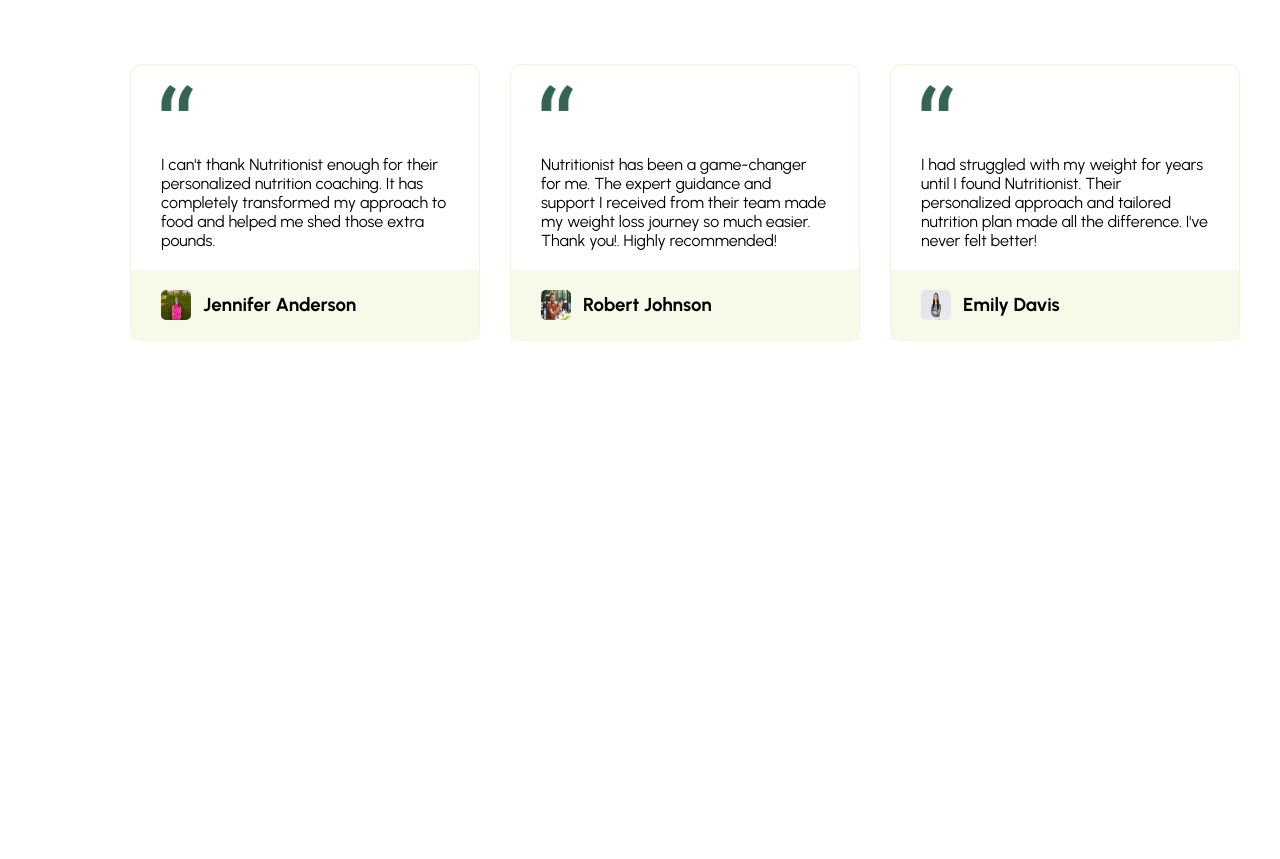
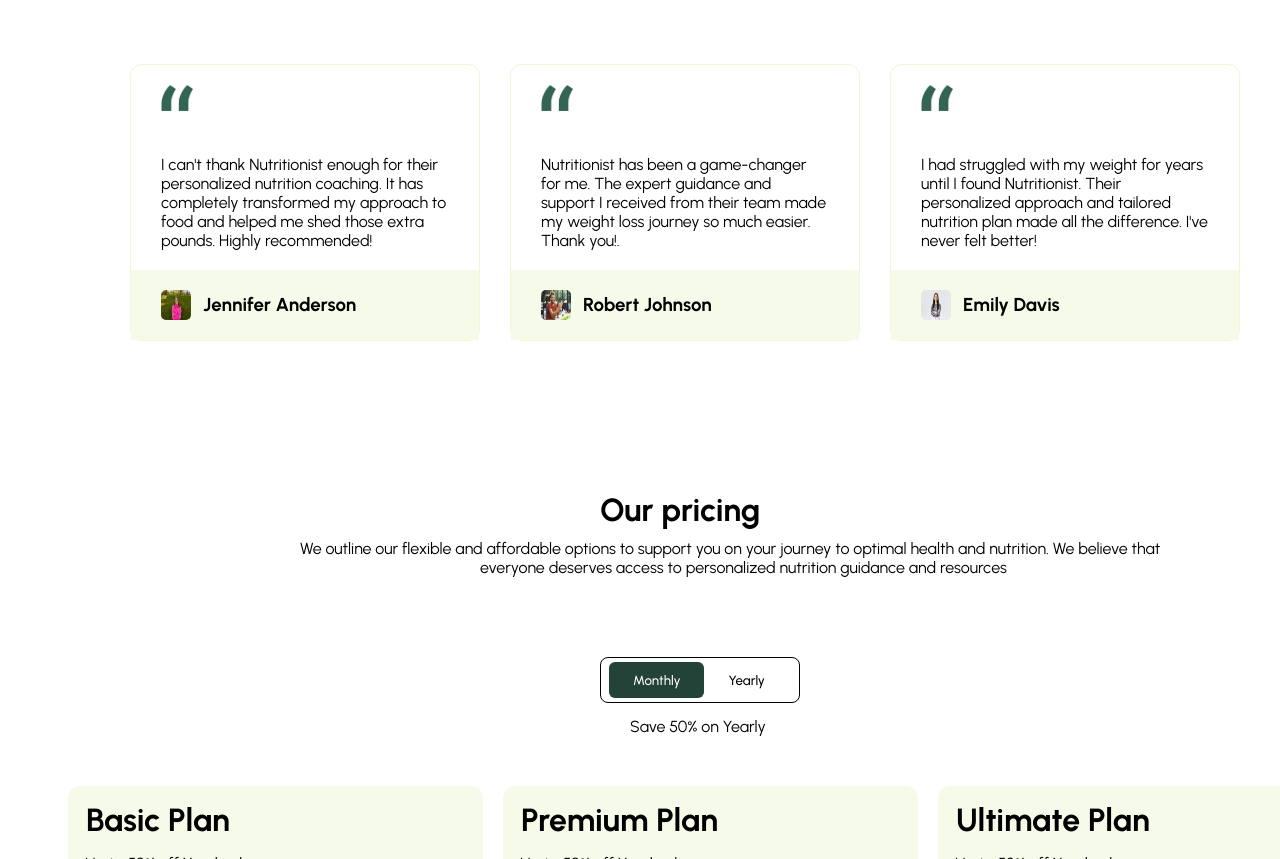
Before and after one commit to Ndahiroloicke/Nutritionist-web-app, a React (Vite) app: page / in a window 1280 px wide. Shown: the part 3640-4499 px from the top of the page. Before the commit the page ends 3981 px from the top, so only its background shows below. Built offline with nearby package versions, Linux system fonts and the light colour scheme.

Commit message:
added some changes

```diff
--- a/index.html
+++ b/index.html
@@ -10,6 +10,7 @@
       href="https://fonts.googleapis.com/css2?family=Inter:wght@300&family=Oswald:wght@200&family=Urbanist:ital,wght@0,100..900;1,100..900&display=swap"
       rel="stylesheet"
     />
+    <link href='https://unpkg.com/boxicons@2.1.4/css/boxicons.min.css' rel='stylesheet'>
     <title>Vite + React</title>
   </head>
   <body>
--- a/src/App.jsx
+++ b/src/App.jsx
@@ -4,6 +4,8 @@ import Testimonials from './components/Testimonials'
 import Uppertab from './components/Uppertab'
 import Blogsforhome from './components/blogs/blogsrep'
 import Feature from './components/features'
+import Foot from './components/footer'
+import Price from './components/pricing'
 
 function App() {
   return (
@@ -14,6 +16,8 @@ function App() {
     <Feature/>
     <Blogsforhome/>
     <Testimonials/>
+    <Price/>
+    <Foot/>
     </>
   )
 }
--- a/src/components/Testimonials.jsx
+++ b/src/components/Testimonials.jsx
@@ -14,11 +14,11 @@ function Testimonials() {
       </div>
       <div className="testimons">
         <Overview
-          paragraph="I can't thank Nutritionist enough for their personalized nutrition coaching. It has completely transformed my approach to food and helped me shed those extra pounds."
+          paragraph="I can't thank Nutritionist enough for their personalized nutrition coaching. It has completely transformed my approach to food and helped me shed those extra pounds. Highly recommended!"
           username="Jennifer Anderson"
           userpic={pic}
         />
-        <Overview paragraph="Nutritionist has been a game-changer for me. The expert guidance and support I received from their team made my weight loss journey so much easier. Thank you!. Highly recommended!"
+        <Overview paragraph="Nutritionist has been a game-changer for me. The expert guidance and support I received from their team made my weight loss journey so much easier. Thank you!."
         username="Robert Johnson"
         userpic={pic2}
         />
--- a/src/components/blogs/firstones.jsx
+++ b/src/components/blogs/firstones.jsx
@@ -1,7 +1,12 @@
 import PropTypes from 'prop-types';
 import likepic from '../../assets/6cc9cba9-e626-443c-a01b-78adc5f5bca7.png';
 import profilepic from '../../assets/66ec857a-d1ba-4efe-8caa-fa64245a1167.png';
+import { useState } from 'react';
 const Firstblogs = ({ blogtitle, homepic,profile }) => {
+  const [like,setlike]= useState(false);
+  const handlelike=()=>{
+    setlike(true)
+  }
   return (
     <div className='firstblog'>
       <img src={homepic} className='bigone' alt="Blog Thumbnail" />
@@ -20,7 +25,7 @@ const Firstblogs = ({ blogtitle, homepic,profile }) => {
             <p>23 May 2023 - 5 min read</p>
           </div>
           <div className="profile-icons">
-            <img src={likepic} alt="Like" className='likepic' />
+            <img src={likepic} alt="Like"onClick={handlelike} className={like ? 'liked' : 'likepic'} />
             <img src={profilepic} alt="Share" className='share' />
           </div>
         </div>
--- /dev/null
+++ b/src/components/footer.jsx
@@ -0,0 +1,30 @@
+import Navbar from './Navbar';
+
+function Foot() {
+  return (
+    <div className='wholefoot'>
+        <div className='footer'>
+        <Navbar/>
+        <li className='miss'><i className='bx bxs-up-arrow-alt'></i></li>
+        <p>Get to top</p>
+        </div>
+        <div className='lowerfoot'>
+            <div>
+                <li><i className='bx bxs-envelope'></i></li>
+                <p>ndahiroloicke@gmail.com</p>
+            </div>
+            <div>
+                <li><i className='bx bxs-phone'></i></li>
+                <p>+123-456-789</p>
+            </div>
+            <div>
+                <li><i className='bx bx-current-location'></i></li>
+                <p>Somewhere in the World</p>
+            </div>
+            <p className='lastp'>&copy; Nutritionist. All rights reserved.</p>
+        </div>
+    </div>
+  )
+}
+
+export default Foot
--- /dev/null
+++ b/src/components/plans.jsx
@@ -0,0 +1,24 @@
+import Proptypes from 'prop-types'
+
+const Plans = ({planname,plandescription,price}) => {
+  return (
+    <div className='plan-whole'>
+        <div className='plan-head'>
+            <h1>{planname}</h1>
+            <p>Up to 50% off Yearly plan</p>
+            <p className='desc'>{plandescription}</p>
+        </div>
+        <div className='choose'>
+            <p>{price}<span>/Monthly</span></p>
+            <button>Choose Plan</button>
+        </div>
+    </div>
+  )
+}
+Plans.propTypes = {
+    plandescription:Proptypes.string.isRequired,
+    planname:Proptypes.string.isRequired,
+    price:Proptypes.string.isRequired
+}
+
+export default Plans
--- /dev/null
+++ b/src/components/pricing.jsx
@@ -0,0 +1,31 @@
+import Plans from "./plans";
+
+function Price() {
+  return (
+    <div className="wholepricing">
+      <div className="pricing">
+        <h1>Our pricing</h1>
+        <p>
+          We outline our flexible and affordable options to support you on your
+          journey to optimal health and nutrition. We believe that <span>everyone
+          deserves access to personalized nutrition guidance and resources</span>
+        </p>
+        <div className="twobutts">
+          <button className="active">Monthly</button>
+          <button className="inactive">Yearly</button>
+        </div>
+        <p className="hims">Save 50% on Yearly</p>
+      </div>
+      <div className="plans">
+        <Plans plandescription="Get started on your health journey with our Basic Plan. It includes personalized nutrition coaching, access to our app, meal planning assistance, and email support.personalized recipe recommendations "
+        planname="Basic Plan" price="$49" className="f"/>
+        <Plans planname="Premium Plan" plandescription="Upgrade to our Premium Plan for enhanced features. In addition to the Basic Plan, you'll receive video consultations, priority support, and personalized recipe recommendations."
+        price="$79"/>
+        <Plans planname="Ultimate Plan" plandescription="Experience the full benefits of personalized nutrition coaching with our Ultimate Plan. Enjoy all the features of the Premium Plan, along with 24/7 chat support and exclusive workshops."
+        price="$99"/>
+      </div>
+    </div>
+  );
+}
+
+export default Price;
--- a/src/index.css
+++ b/src/index.css
@@ -293,6 +293,15 @@ margin-bottom: 19px;
 .profile-icons .likepic{
   padding: 3px 2px;
 }
+.profile .profile-icons img .liked{
+  border: 1px solid #FF3040;
+  margin-right: 10px;
+  border-width: 5px;
+  border-radius: 4px;
+  background-color: #FF3040;
+  width: 36px;
+  height: 38px;
+}
 .profile-icons .share{
   padding: 4px 4px;
 }
@@ -314,7 +323,7 @@ margin-bottom: 19px;
   width: 550px;
 }
 .first-blogs{
-  margin-left: 60px;
+  margin-left: 65px;
   width: 650px;
   margin-right: -30px;
 }
@@ -386,3 +395,175 @@ margin-bottom: 19px;
   padding-left: 230px;
   margin-bottom: 10px;
 }
+.plans{
+  margin-left: 68px;
+  display: flex;
+}
+.plan-head h1{
+  margin: 15px 18px;
+}
+.plan-head p{
+  margin-bottom: 20px;
+  margin-left: 17px;
+}
+.desc{
+  width: 390px;
+  margin: 3px 8px;
+}
+.choose{
+  margin-left: 20px;
+}
+
+.choose button{
+  margin-top: 27px;
+  background-color: #CBEA7B;
+  border: none;
+  width: 370px;
+  height: 38px;
+  padding-top: 4px;
+  font-weight: 700;
+  margin-bottom: 12px;
+  border-radius: 8px;
+}
+.choose p{
+  font-size: 50px;
+  font-weight: 600;
+  color: #2C5446;
+}
+.choose span{
+  font-size: 18px;
+}
+.f{
+  height: 310px;
+}
+.plan-whole{
+  background-color: #F6FBE9;
+  margin-right: 20px;
+  border-radius: 12px;
+}
+.pricing{
+  margin-left: 100px;
+}
+.pricing p{
+  margin-left: 200px;
+}
+.pricing h1{
+  margin-top: 150px;
+  margin-left: 500px;
+  margin-bottom: 10px;
+}
+.pricing span{
+  display: block;
+  margin-left: 180px;
+  margin-bottom: 80px;
+}
+.twobutts{
+  margin-left: 500px;
+  width: 200px;
+  border-radius: 8px;
+  padding: 4px 8px;
+  display: flex;
+  border: 1px solid black;
+}
+.twobutts button{
+  padding: 10px 24px;
+  font-weight: 500;
+  border: none;
+  border-radius: 6px;
+}
+.active{
+  background-color: #234338;
+  color: white;
+}
+.inactive{
+  background-color: white;
+}
+.hims{
+  padding-left: 330px;
+  padding-top: 14px;
+  padding-bottom: 50px;
+}
+.nav2 .button{
+  display: none;
+}
+.footer{
+  margin-bottom: 30px;
+}
+.footer .button button{
+  background-color: rgb(26,49,41);
+  border: none;
+  margin-left: -412px;
+  margin-top: 18px;
+  font-size: 15px;
+  font-weight: 400;
+  color: white;
+}
+.footer .button button:hover{
+  cursor: pointer;
+}
+.footer nav{
+  margin-right: 200px;
+}
+.footer .miss{
+  list-style: none;
+  position: absolute;
+  top: 4934px;
+  left: 1295px;
+}
+.footer .miss:hover{
+  cursor: pointer;
+}
+.footer .miss i{
+  color: white;
+  font-size: 35px;
+  margin: 6px;
+  border-radius: 19px;
+  background-color: #234338;
+}
+.footer p{
+  list-style: none;
+  position: absolute;
+  top: 4948px;
+  color: white;
+  margin-right: 35px;
+  left: 1210px;
+}
+.lowerfoot{
+  border: 1px solid white;
+  display: flex;
+  margin: 0px 60px;
+  color: white;
+  padding: 16px 20px;
+  border-radius: 8px;
+  background-color: #234338;
+}
+.lowerfoot li{
+  list-style: none;
+}
+.lowerfoot i{
+  color: #CBEA7B;
+  font-size: 30px;
+}
+.lowerfoot div{
+  display: flex;
+  align-items: center;
+  margin-right: 20px;
+  border: 1px solid white;
+  padding: 3px 6px;
+  border-radius: 6px;
+}
+.lowerfoot div p{
+  margin-left: 8px;
+}
+.wholefoot{
+  background-color: #1A3129;
+  padding-bottom: 29px;
+}
+.wholepricing{
+  margin-bottom: 150px;
+}
+.lastp{
+  margin-top: 10px;
+  margin-left: 300px;
+  font-weight: 200;
+}
```
